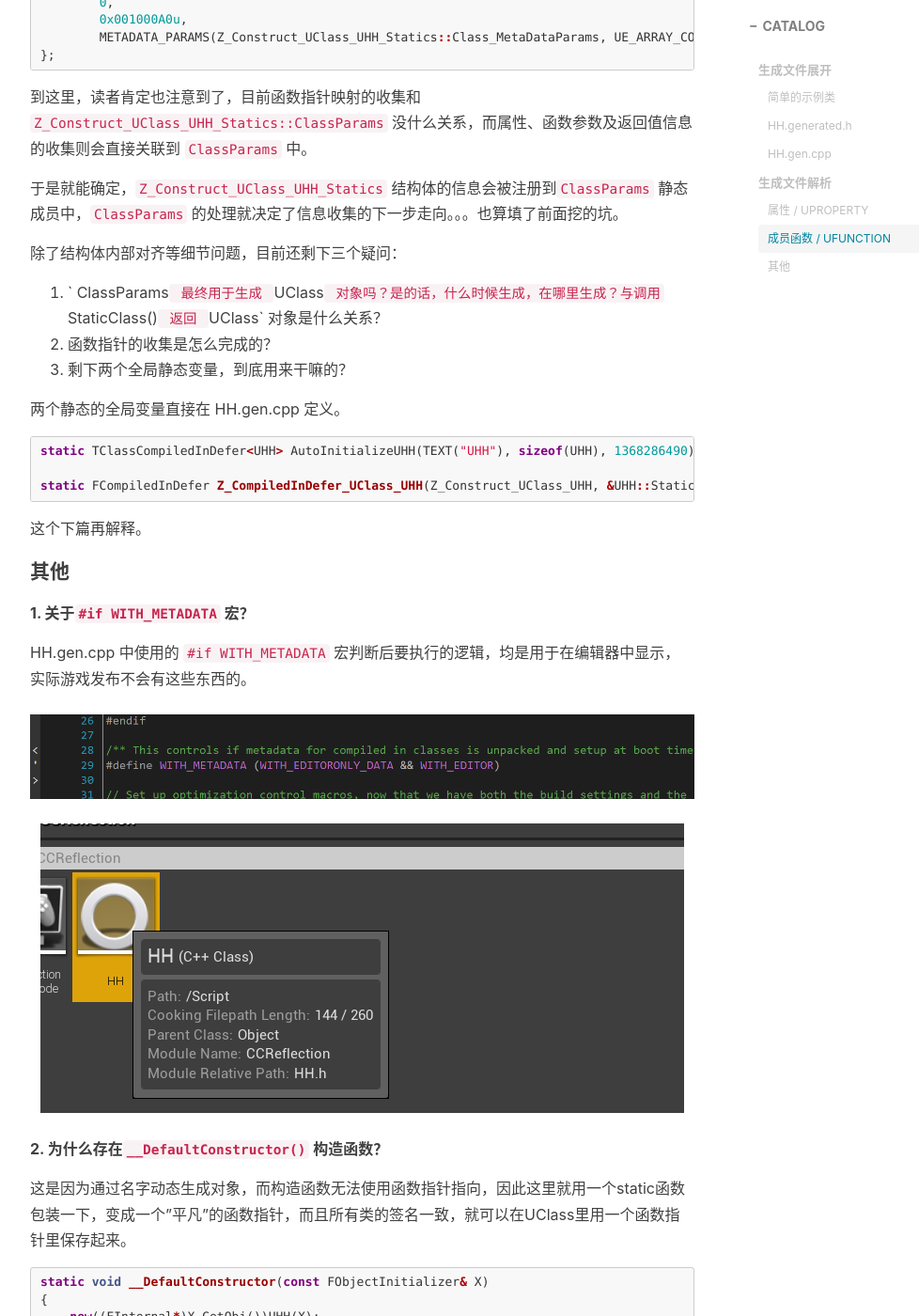
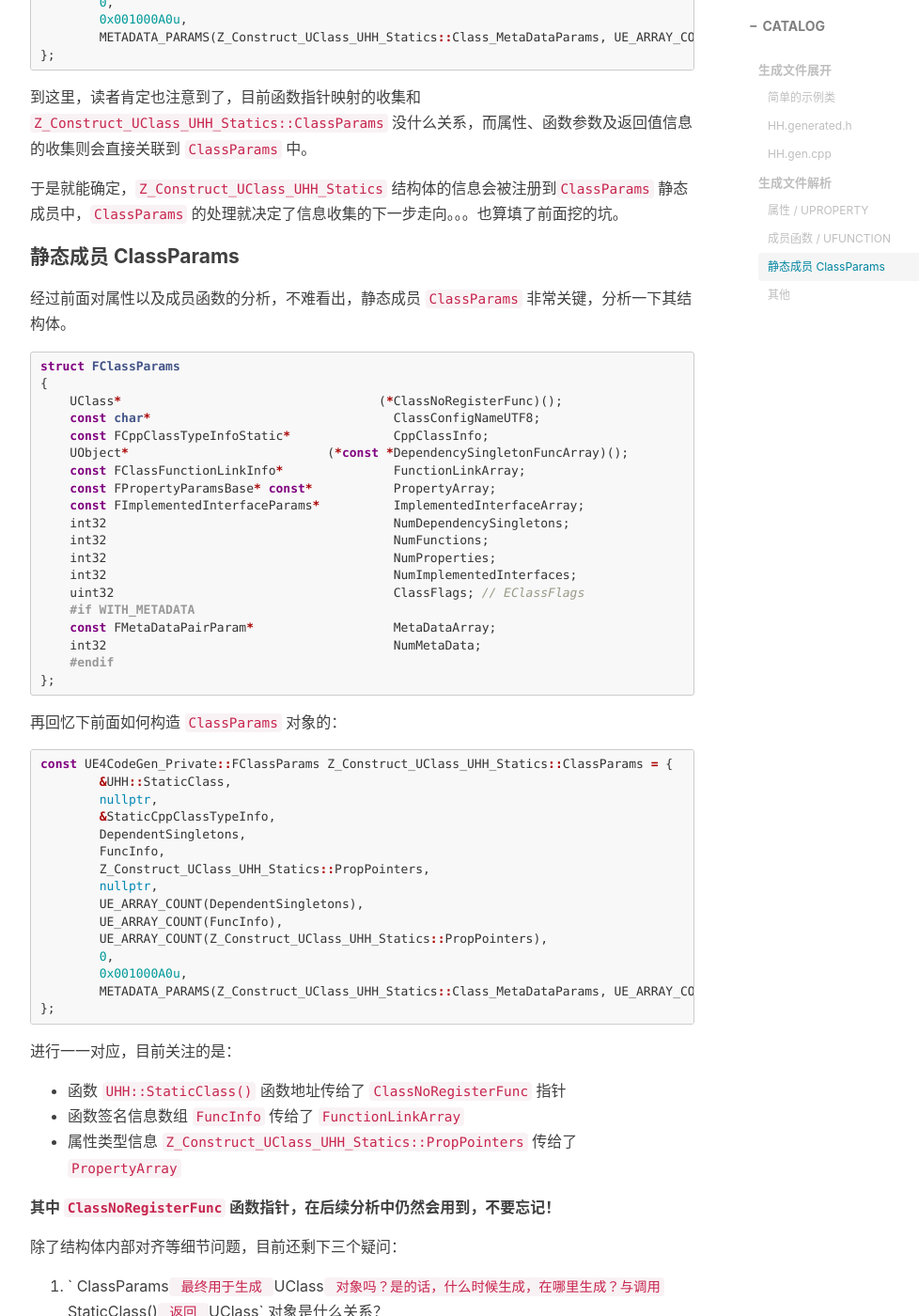
Before and after one commit to bbkgl/bbkgl.github.io, a Jekyll site: the page built from _posts/2021-02-07-UE4中类型生成文件分析.md, in a window 1280 px wide and 1400 px high, scrolled down 22234 px. Shown: the whole window at 94% size, without its empty margins (233-1211 px from the left). Built offline with Jekyll 4.4.1, drawn with Linux system fonts in a browser that asks for light colours; nearby versions of some CDN libraries; our own code applies the rules of GitHub Pages for plain Markdown files; comment, search, counter and statistics services are not loaded; some of the changed text lies outside the part shown.

Commit message:
更新延迟注册分析

````diff
--- a/_posts/2021-02-07-UE4中类型生成文件分析.md
+++ b/_posts/2021-02-07-UE4中类型生成文件分析.md
@@ -300,7 +300,7 @@ public: \
 	}
 ```
 
-最后是 `	CCReflection_Source_CCReflection_HH_h_15_ENHANCED_CONSTRUCTORS`：
+最后是 `CCReflection_Source_CCReflection_HH_h_15_ENHANCED_CONSTRUCTORS`：
 
 ```cpp
 #define CCReflection_Source_CCReflection_HH_h_15_ENHANCED_CONSTRUCTORS \
@@ -1072,11 +1072,65 @@ const UE4CodeGen_Private::FClassParams Z_Construct_UClass_UHH_Statics::ClassPara
 
 于是就能确定，`Z_Construct_UClass_UHH_Statics` 结构体的信息会被注册到`ClassParams` 静态成员中，`ClassParams` 的处理就决定了信息收集的下一步走向。。。也算填了前面挖的坑。
 
+#### 静态成员 ClassParams
+
+经过前面对属性以及成员函数的分析，不难看出，静态成员 `ClassParams` 非常关键，分析一下其结构体。
+
+```cpp
+struct FClassParams
+{
+    UClass*                                   (*ClassNoRegisterFunc)();
+    const char*                                 ClassConfigNameUTF8;
+    const FCppClassTypeInfoStatic*              CppClassInfo;
+    UObject*                           (*const *DependencySingletonFuncArray)();
+    const FClassFunctionLinkInfo*               FunctionLinkArray;
+    const FPropertyParamsBase* const*           PropertyArray;
+    const FImplementedInterfaceParams*          ImplementedInterfaceArray;
+    int32                                       NumDependencySingletons;
+    int32                                       NumFunctions;
+    int32                                       NumProperties;
+    int32                                       NumImplementedInterfaces;
+    uint32                                      ClassFlags; // EClassFlags
+    #if WITH_METADATA
+    const FMetaDataPairParam*                   MetaDataArray;
+    int32                                       NumMetaData;
+    #endif
+};
+```
+
+再回忆下前面如何构造 `ClassParams` 对象的：
+
+```cpp
+const UE4CodeGen_Private::FClassParams Z_Construct_UClass_UHH_Statics::ClassParams = {
+	&UHH::StaticClass,
+	nullptr,
+	&StaticCppClassTypeInfo,
+	DependentSingletons,
+	FuncInfo,
+	Z_Construct_UClass_UHH_Statics::PropPointers,
+	nullptr,
+	UE_ARRAY_COUNT(DependentSingletons),
+	UE_ARRAY_COUNT(FuncInfo),
+	UE_ARRAY_COUNT(Z_Construct_UClass_UHH_Statics::PropPointers),
+	0,
+	0x001000A0u,
+	METADATA_PARAMS(Z_Construct_UClass_UHH_Statics::Class_MetaDataParams, UE_ARRAY_COUNT(Z_Construct_UClass_UHH_Statics::Class_MetaDataParams))
+};
+```
+
+进行一一对应，目前关注的是：
+
+- 函数 `UHH::StaticClass()` 函数地址传给了 `ClassNoRegisterFunc` 指针
+- 函数签名信息数组 `FuncInfo` 传给了 `FunctionLinkArray`
+- 属性类型信息 `Z_Construct_UClass_UHH_Statics::PropPointers` 传给了 `PropertyArray`
+
+**其中 `ClassNoRegisterFunc` 函数指针，在后续分析中仍然会用到，不要忘记！**
+
 除了结构体内部对齐等细节问题，目前还剩下三个疑问：
 
 1. ` ClassParams` 最终用于生成 `UClass` 对象吗？是的话，什么时候生成，在哪里生成？与调用 `StaticClass()` 返回 `UClass` 对象是什么关系？
-2. 函数指针的收集是怎么完成的？
-3. 剩下两个全局静态变量，到底用来干嘛的？
+2. 函数指针的收集是如何完成的？
+3. 如何利用两个全局静态变量的构造函数？
 
 两个静态的全局变量直接在 HH.gen.cpp 定义。
 
````
Also changed, not shown: _posts/2021-02-12-UE4中反射信息收集.md (added, +198 -0 lines), cloud_img/1613141414389.png (added), cloud_img/1613142628061.png (added), cloud_img/1613145217043.png (added).
